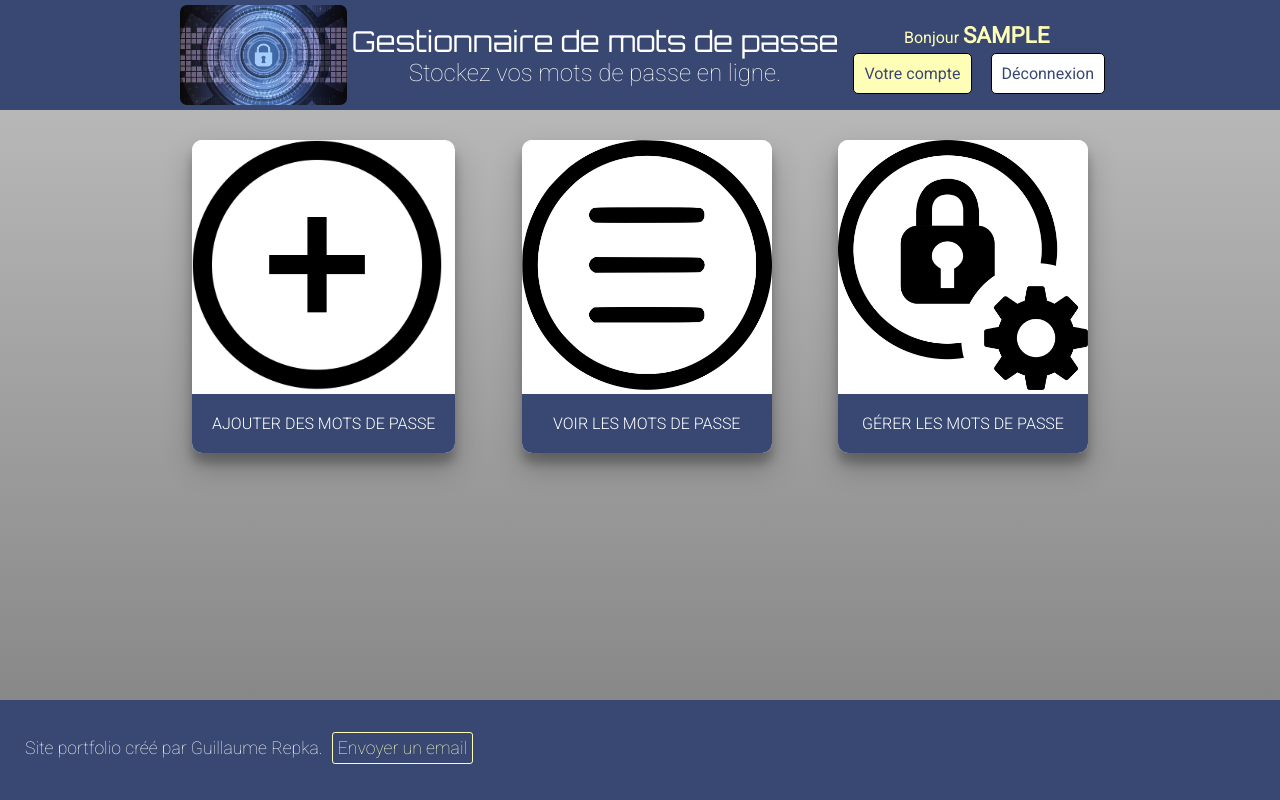
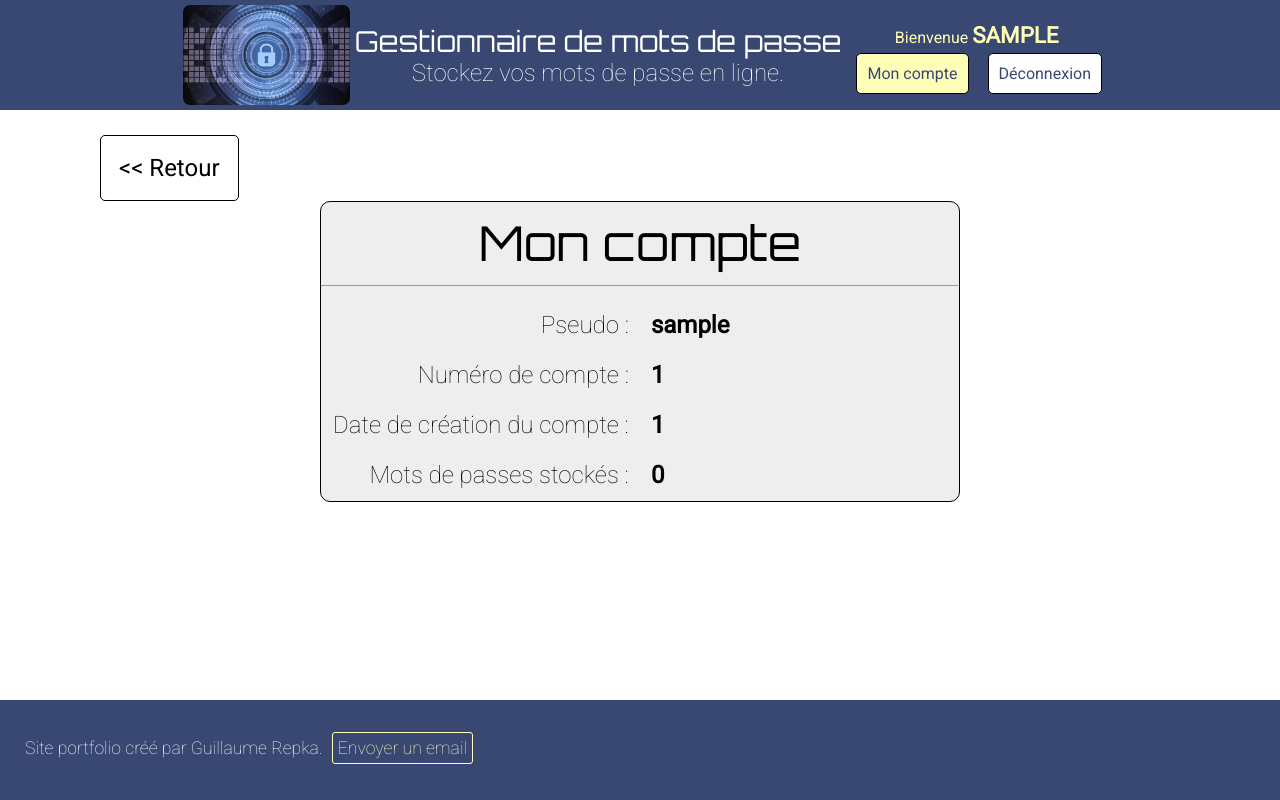
Before and after one commit to Repshoot/GestionnaireMDP, a PHP site: page /GestionnaireMDP/index.php/?page=myaccount in a window 1280 px wide. Run offline with PHP 8.4, Linux system fonts and the light colour scheme; the visitor is signed in with stand-in values (Sample User, id 1); data that the repository does not hold is empty.

Commit message:
mon compte ok

```diff
--- a/controller/controller.php
+++ b/controller/controller.php
@@ -39,3 +39,9 @@
         $requetePsw = $userManager->getPasswords();
         require('view/managePasswordsView.php');
     }
+
+    function getNumberPsw() {
+        $userManager = new UserManager();
+        $requeteNbPsw = $userManager->getNumberPsw();
+        return $requeteNbPsw;
+    }
--- a/index.php
+++ b/index.php
@@ -24,6 +24,11 @@ session_start();
              else if ($_GET['page'] == 'managepsw'){
                 managePasswords();
              }
+             else if ($_GET['page'] == 'myaccount'){
+                require('view/myAccountView.php');
+             }
+
+
             else {
                 require('view/userBoardView.php');
             }
--- a/model/UserManager.php
+++ b/model/UserManager.php
@@ -68,4 +68,14 @@ class UserManager extends Manager {
 
         return $requetePsw;
     }
-}
+
+    public function getNumberPsw(){
+        $userId = strval($_SESSION['user_id']);
+        $bdd = $this->connection();
+
+        $requetePsw = $bdd->query('SELECT count(*) as totalPsw FROM passwords_users WHERE id_user = '.$userId.';')->fetchColumn(); ;
+
+            return $requetePsw;
+        }
+
+    }
--- a/public/design/default.css
+++ b/public/design/default.css
@@ -489,3 +489,26 @@ footer {
   visibility: visible;
   opacity: 1;
 }
+
+#container-account {
+  border: 1px solid black;
+  width: 50%;
+  margin-left: auto;
+  margin-right: auto;
+  border-radius: 10px;
+  font-family: "Roboto", sans-serif;
+  text-align: center;
+  font-size: 1.5em;
+  font-weight: 200;
+  background-color: rgb(238, 238, 238);
+}
+
+#account-title {
+  font-size: 2em;
+  font-family: "Orbitron", sans-serif;
+  margin: 10px;
+}
+
+#account-table td {
+  padding: 10px;
+}
--- a/view/base.php
+++ b/view/base.php
@@ -17,16 +17,7 @@
     <div id="modal-connection-content">
       <p id="close-modal">&times;</p>
       <p id="connection-title">Connexion</p>
-
       <hr>
-      <!-- <form method="post" action="index.php">
-            <table class="table-form">
-                <tr><td><label>Pseudo</label></td><td><input type="text" name="pseudo-connection" required></input></td></tr>
-                <tr><td><label>Mot de passe</label></td><td><input type="password" name="password-connection" required></input></td></tr>
-                <tr><td><button id="cancel-sub-button">Annuler</button></td><td><button id="sub-button" type="submit" name="sub">Se connecter</button></td></tr>
-            </table>
-        </form> -->
-
         <form class="table-form" method="post" action="index.php">
                 <input type="text" name="pseudo-connection" placeholder="Pseudo" required></input><br>
                 <input type="password" name="password-connection" placeholder="Mot de passe" required></input><br>
@@ -62,9 +53,9 @@
             }
             else {
                 ?> <div class="element">
-                        <p id="header-account"><?php echo 'Bonjour <span id="header-name">'.$_SESSION['pseudo'].'</span>'?> </p>
+                        <p id="header-account"><?php echo 'Bienvenue <span id="header-name">'.$_SESSION['pseudo'].'</span>'?> </p>
 
-                        <a class="header-button" id="account-info-button">Votre compte</a>
+                        <a class="header-button" id="account-info-button" href="http://localhost/GestionnaireMDP/index.php/?page=myaccount">Mon compte</a>
                         <a class="header-button" id="disconnect-button" href="http://localhost/GestionnaireMDP/index.php/?disconnect=1">Déconnexion</a>
                     </div>
                 <?php
--- a/view/managePasswordsView.php
+++ b/view/managePasswordsView.php
@@ -25,6 +25,6 @@ body {
 
 <?php
     $content = ob_get_clean();
-    $title = 'Voir les mots de passe';
+    $title = 'Gérer les mots de passe';
     require('base.php');
 ?>
--- /dev/null
+++ b/view/myAccountView.php
@@ -0,0 +1,28 @@
+<?php
+ob_start();
+?>
+<style>
+body {
+    background: white;
+}
+</style>
+<a class="return-button" type="button" href="userBoardView.php">&lt;&lt; Retour</a>
+
+<div id="container-account">
+    <p id="account-title">Mon compte</p>
+    <hr>
+    <table id="account-table">
+        <tr><td style="text-align: right">Pseudo :</td><td style="text-align: left"><b><?=$_SESSION['pseudo']?></b></td></tr>
+        <tr><td style="text-align: right">Numéro de compte :</td><td style="text-align: left"><b><?=$_SESSION['user_id']?></b></td></tr>
+        <tr><td style="text-align: right">Date de création du compte :</td><td style="text-align: left"><b><?=$_SESSION['creation_date']?></b></td></tr>
+        <tr><td style="text-align: right">Mots de passes stockés :</td><td style="text-align: left"><b><?= getNumberPsw() ?></b></td></tr>
+    </table>
+
+</div>
+
+
+<?php
+    $content = ob_get_clean();
+    $title = 'Mon compte';
+    require('base.php');
+?>
--- a/view/viewPasswords.php
+++ b/view/viewPasswords.php
@@ -33,7 +33,6 @@ body {
 <script>
 
 function copyClipboard(pswToCopy) {
-
   var id = "#" + pswToCopy;
   var copyText = document.querySelector(id);
 
@@ -45,13 +44,13 @@ function copyClipboard(pswToCopy) {
   document.execCommand("Copy");
   textArea.remove();
 
-    var toolTipId =  "myTooltip"+pswToCopy;
+  var toolTipId = "myTooltip" + pswToCopy;
   var tooltip = document.getElementById(toolTipId);
   tooltip.innerHTML = "Mot de passe copié !";
 }
 
 function outFunc(pswToCopy) {
-    var toolTipId =  "myTooltip"+pswToCopy;
+  var toolTipId = "myTooltip" + pswToCopy;
   var tooltip = document.getElementById(toolTipId);
   tooltip.innerHTML = "Copier dans le presse papier";
 }
```
Lines whose indentation alone changed are shown as unchanged.
